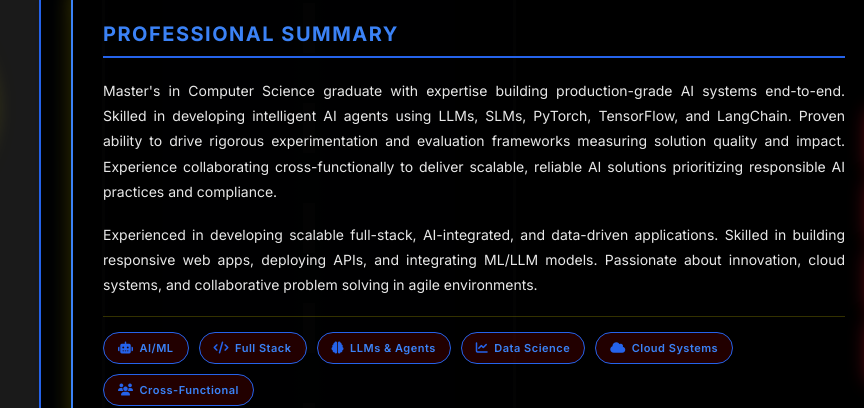
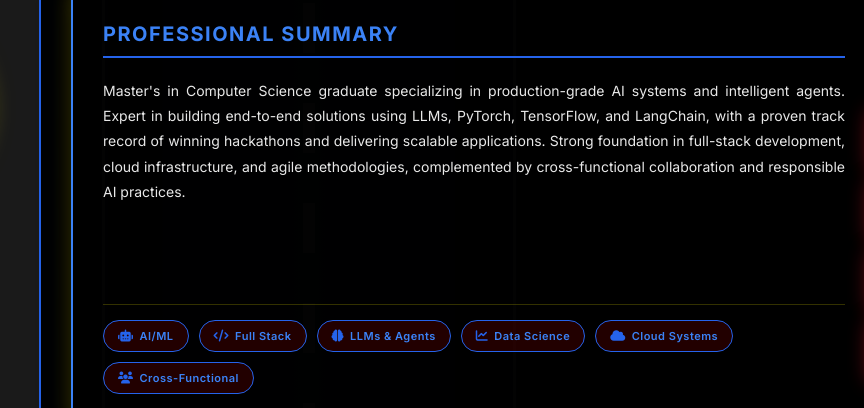
Before and after one commit to SAMK-online/Portfolio, a website: page index.html in a window 1280 px wide. Shown: the part 399-807 px from the top of the page, 331-1195 px from the left. Drawn offline with Linux system fonts and the light colour scheme.

Commit message:
Refine professional summary to be more concise
- Condense two paragraphs into one focused statement
- Remove repetitive phrases for better readability
- Add mention of hackathon wins to highlight achievements
- Maintain all key skills in a more flowing narrative

```diff
--- a/index.html
+++ b/index.html
@@ -99,10 +99,7 @@
                         <div class="professional-summary">
                             <h3 class="summary-title">Professional Summary</h3>
                             <p class="summary-text">
-                                Master's in Computer Science graduate with expertise building production-grade AI systems end-to-end. Skilled in developing intelligent AI agents using LLMs, SLMs, PyTorch, TensorFlow, and LangChain. Proven ability to drive rigorous experimentation and evaluation frameworks measuring solution quality and impact. Experience collaborating cross-functionally to deliver scalable, reliable AI solutions prioritizing responsible AI practices and compliance.
-                            </p>
-                            <p class="summary-text">
-                                Experienced in developing scalable full-stack, AI-integrated, and data-driven applications. Skilled in building responsive web apps, deploying APIs, and integrating ML/LLM models. Passionate about innovation, cloud systems, and collaborative problem solving in agile environments.
+                                Master's in Computer Science graduate specializing in production-grade AI systems and intelligent agents. Expert in building end-to-end solutions using LLMs, PyTorch, TensorFlow, and LangChain, with a proven track record of winning hackathons and delivering scalable applications. Strong foundation in full-stack development, cloud infrastructure, and agile methodologies, complemented by cross-functional collaboration and responsible AI practices.
                             </p>
                             <div class="expertise-badges">
                                 <span class="expertise-badge"><i class="fas fa-robot"></i> AI/ML</span>
```
